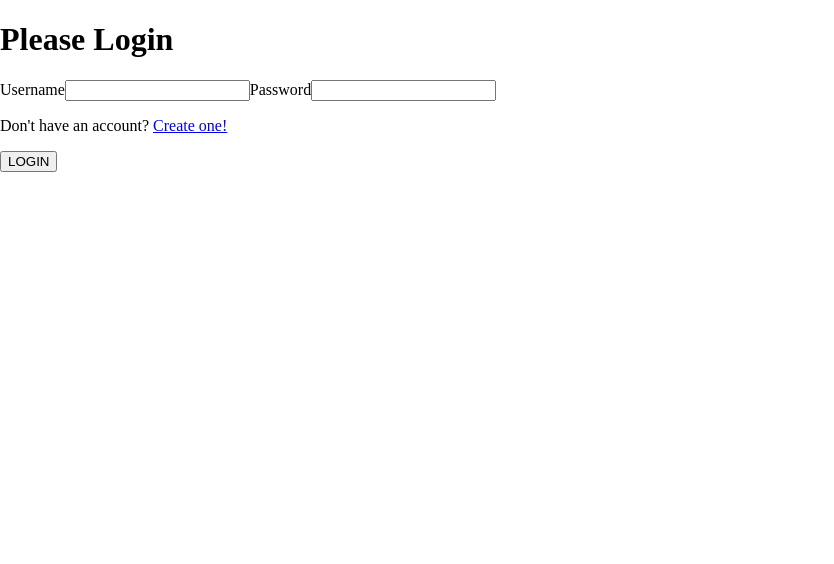
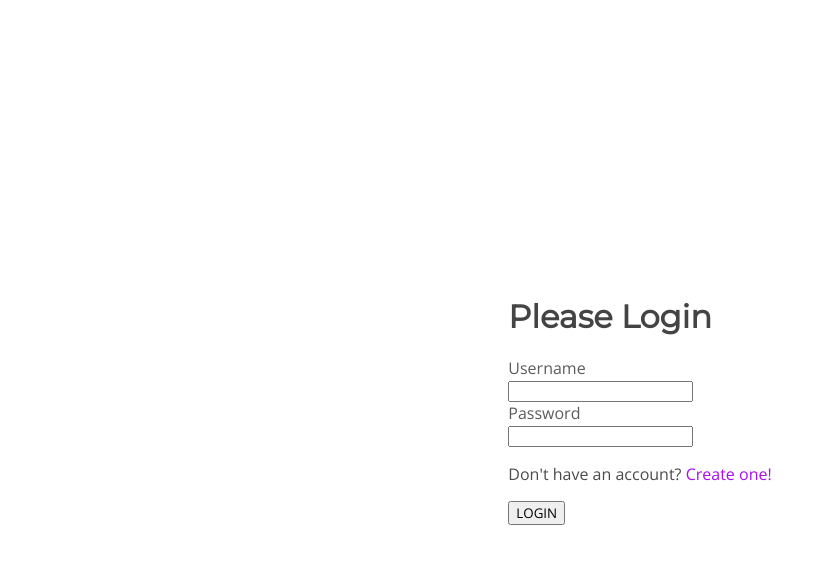
Before and after one commit to Jason-Azevedo/InstantMessenger, a React (Create React App) app in the folder client/: page /login in a window 1280 px wide. Shown: the top 564 px of the page, without its empty margins (0-834 px from the left). Built offline with nearby package versions, Linux system fonts and the light colour scheme.

Commit message:
Created basic sass files and component folder

```diff
--- a/client/src/Pages/Login.tsx
+++ b/client/src/Pages/Login.tsx
@@ -3,7 +3,7 @@ import { Link } from "react-router-dom";
 
 export default function Login() {
   return (
-    <div className="container--center">
+    <div className="container--middle">
       <form className="form">
         <h1 className="form__header">Please Login</h1>
 
--- /dev/null
+++ b/client/src/Sass/Components/_form.scss
@@ -0,0 +1,20 @@
+.form {
+  max-width: 600px;
+
+  &__header {
+    color: $color-heading;
+  }
+
+  &__label {
+    display: block;
+    color: $color-label;
+  }
+
+  &__input {
+    color: $color-font;
+  }
+
+  &__text {
+    color: $color-font;
+  }
+}
--- a/client/src/Sass/Components/_main.scss
+++ b/client/src/Sass/Components/_main.scss
@@ -0,0 +1 @@
+@import "form";
--- /dev/null
+++ b/client/src/Sass/_font.scss
@@ -0,0 +1,18 @@
+@import url("https://fonts.googleapis.com/css2?family=Montserrat:wght@400&family=Open+Sans&display=swap");
+
+body {
+  font-family: "Open Sans";
+}
+
+button {
+  font-family: "Open Sans";
+}
+
+h1,
+h2,
+h3,
+h4,
+h5,
+h6 {
+  font-family: "Montserrat";
+}
--- /dev/null
+++ b/client/src/Sass/_utils.scss
@@ -0,0 +1,15 @@
+.container {
+  display: flex;
+
+  &--middle {
+    @extend .container;
+    height: 100vh;
+    align-items: center;
+    justify-content: center;
+  }
+
+  &--center {
+    margin: auto;
+    max-width: 1100px;
+  }
+}
--- /dev/null
+++ b/client/src/Sass/_vars.scss
@@ -0,0 +1,11 @@
+// FONT
+$font-sm: 0.875rem;
+$font-md: 1rem;
+$font-lg: 2rem;
+
+// COLORS
+$color-heading: #444;
+$color-font: #4b4b4b;
+$color-label: #5c5c5c;
+
+$color-tertiary: #a80ef0;
--- a/client/src/Sass/main.scss
+++ b/client/src/Sass/main.scss
@@ -1,8 +1,17 @@
-@import url("https://fonts.googleapis.com/css2?family=Montserrat:wght@500&family=Open+Sans:wght@300&display=swap");
+// @import url('https://fonts.googleapis.com/css2?family=Open+Sans&display=swap');
+@import "vars";
+@import "utils";
+@import "font";
 @import "./Components/main";
 
 body {
   padding: 0;
   margin: 0;
   box-sizing: border-box;
+  font-size: 100%;
 }
+
+a {
+  color: $color-tertiary;
+  text-decoration: none;
+}
```
